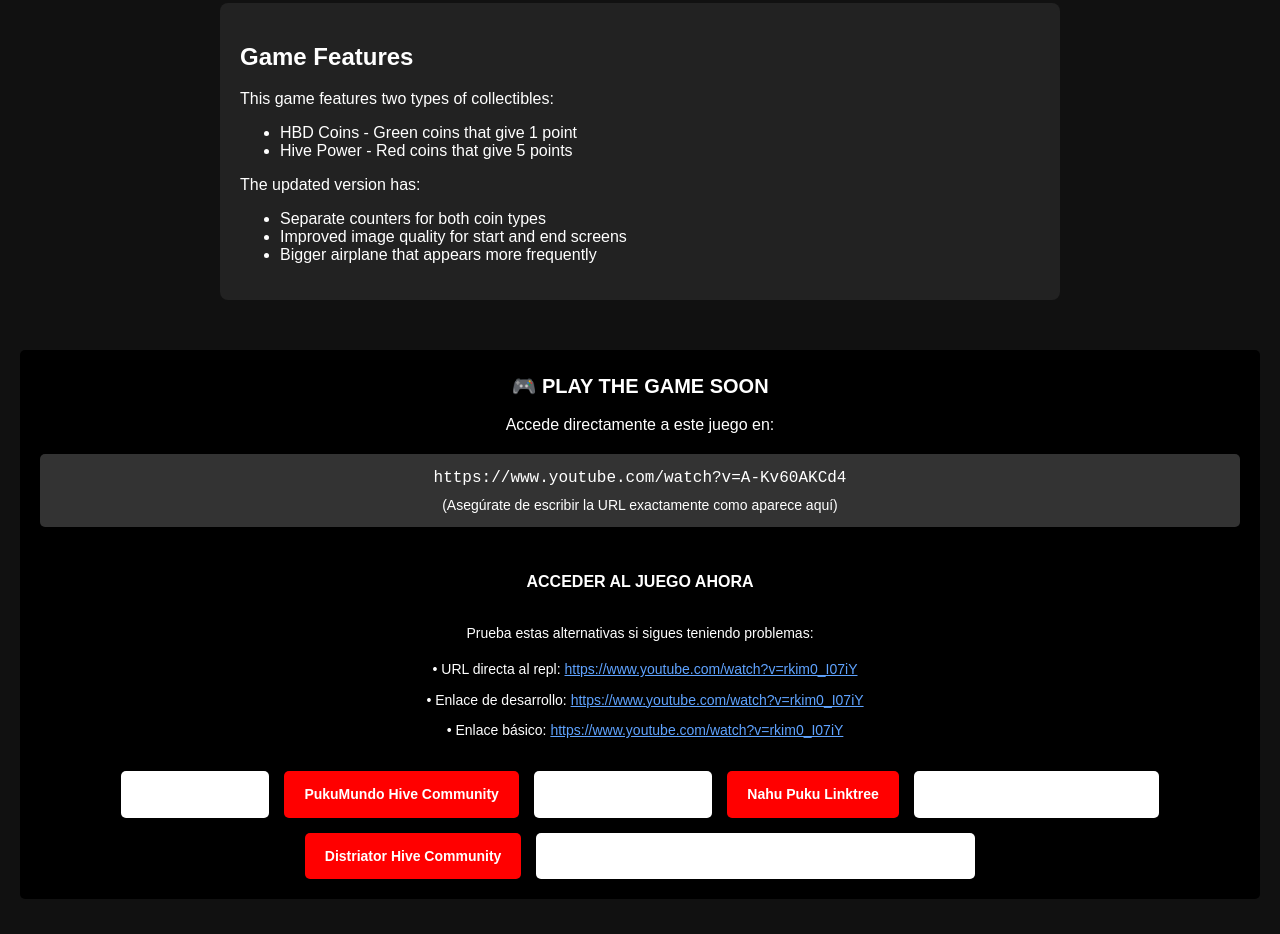
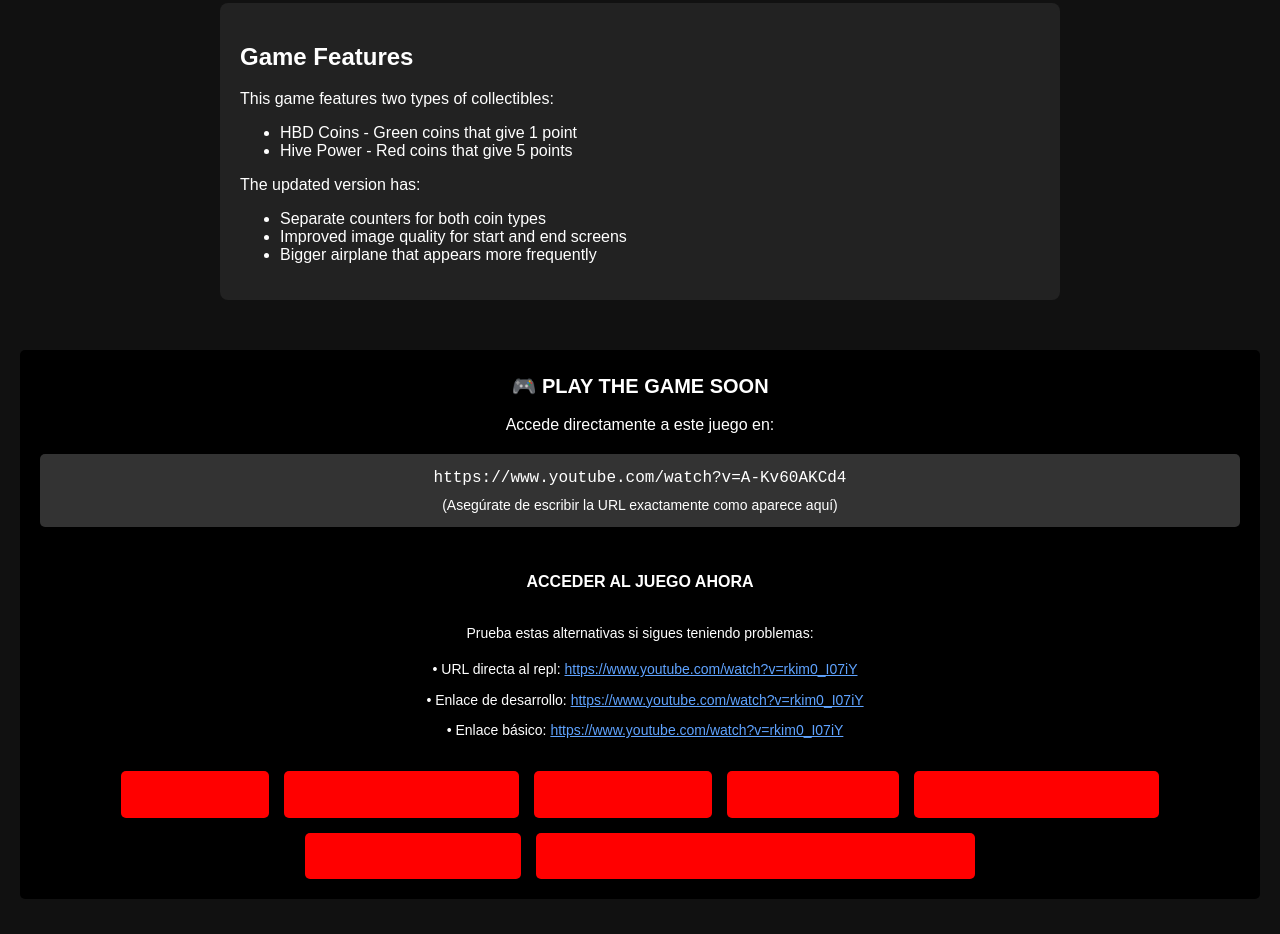
Before and after one commit to pukumundohive/dinopukuvideogame, a plain HTML site: page web_version.html in a window 1280 px wide. Shown: the part 1083-2017 px from the top of the page. Drawn offline with Linux system fonts and the light colour scheme.

Commit message:
Update web_version.html

```diff
--- a/web_version.html
+++ b/web_version.html
@@ -68,7 +68,7 @@
             font-size: 14px;
             font-weight: bold;
             text-decoration: none;
-            color: white;
+            color: red;
             background-color: red;
             border-radius: 5px;
             transition: background-color 0.3s ease, transform 0.3s ease;
@@ -79,14 +79,14 @@
             transform: scale(1.05);
         }
 
-        .button-container a.white-button {
-            background-color: white;
-            color: #red;
+        .button-container a.red-button {
+            background-color: red;
+            color: #white;
         }
 
-        .button-container a.white-button:hover {
+        .button-container a.red-button:hover {
             background-color: #f0f0f0;
-            color: #e31337;
+            color: #white;
         }
     </style>
 </head>
```
